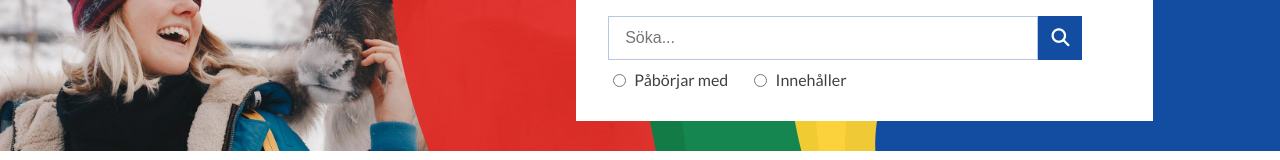
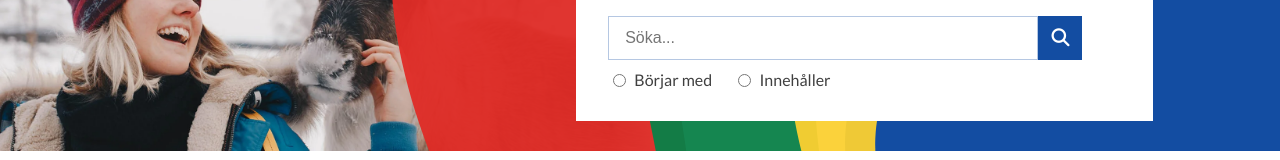
Before and after one commit to nataliefrick/MIUNsampidb_Vue, a Vue app: page / in a window 1280 px wide. Shown: the part 423-583 px from the top of the page. Built offline with nearby package versions, Linux system fonts and the light colour scheme; no server answers.

Commit message:
starts with

```diff
--- a/src/components/SearchSection.vue
+++ b/src/components/SearchSection.vue
@@ -31,7 +31,7 @@
                       </div>
                       <div class="row-searchform-filter">
                           <input type="radio" id="exact" name="filter_options" value="exact">
-                          <label for="exact">Påbörjar med</label>
+                          <label for="exact">Börjar med</label>
                           <input type="radio" id="contains" name="filter_options" value="contains">
                           <label for="contains">Innehåller</label>
                       </div>
```
